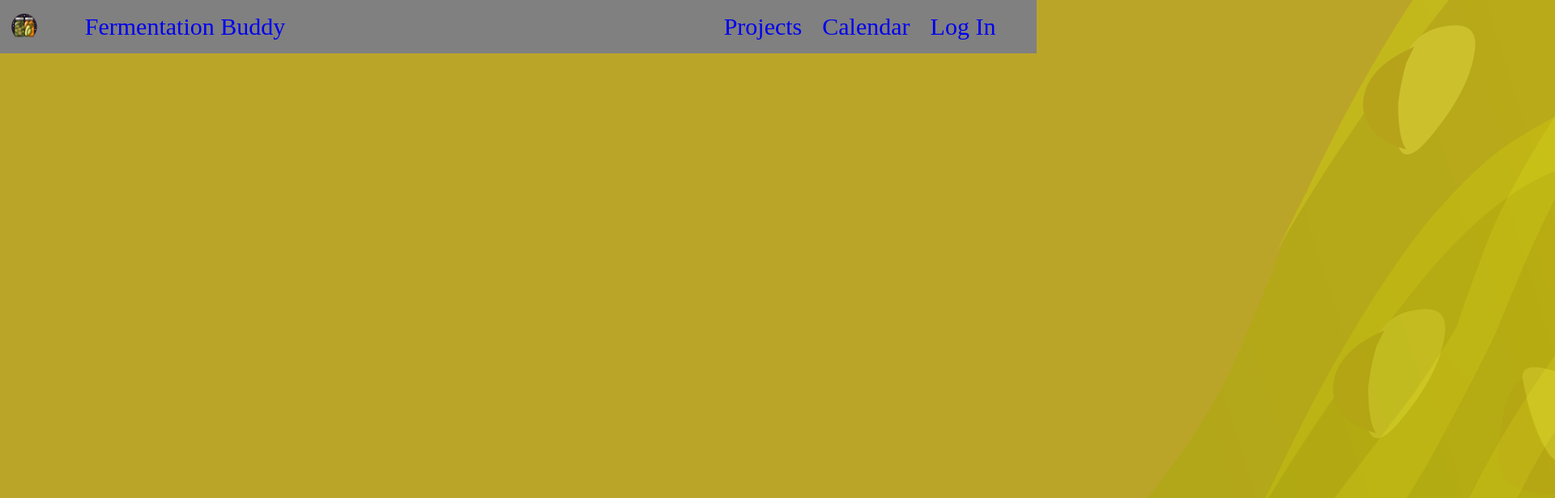
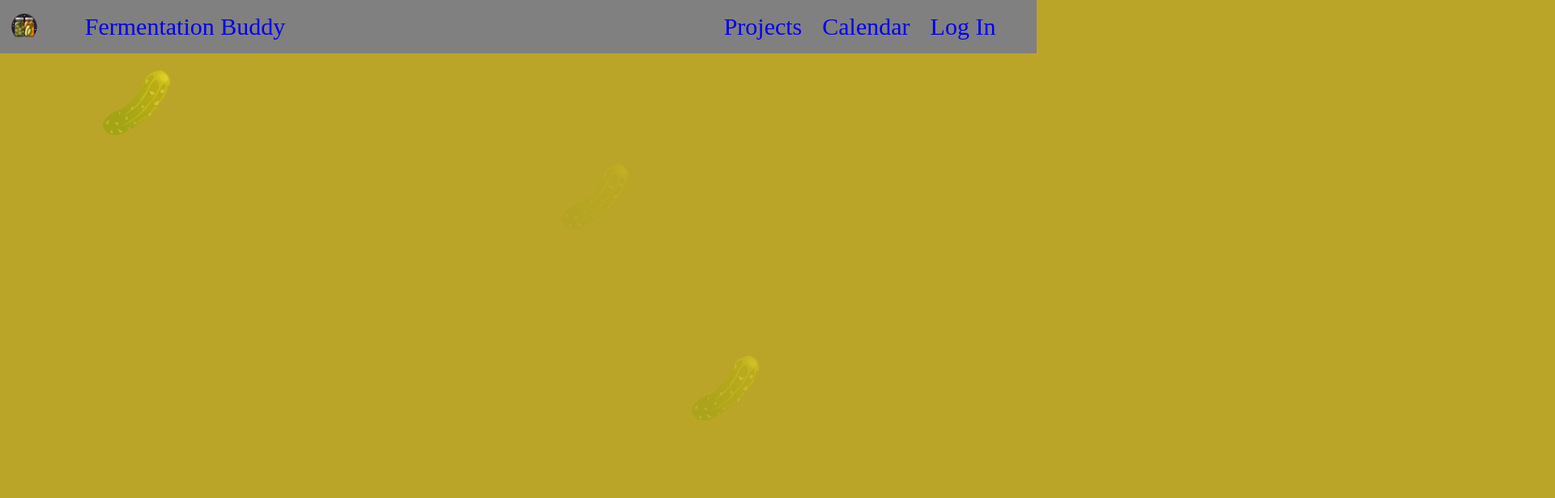
Before and after one commit to haydentinker/Fermentation_Buddy, a React (Create React App) app in the folder fermentation_station/: page /projects in a window 1280 px wide. Shown: the top 616 px of the page at 81% size, 1920 px wide, since content can reach past the window. Built offline with nearby package versions, Linux system fonts and the light colour scheme.

Commit message:
Updating Pickle.css

```diff
--- a/fermentation_station/src/css/Pickle.css
+++ b/fermentation_station/src/css/Pickle.css
@@ -4,32 +4,19 @@
       opacity: 0;
     }
 
-    100% {
-      transform: translateY(-1000px);
+    50% {
+      transform: translateY(-500px);
       opacity: 1;
     }
+    100%{
+      transform: translateY(-1000px);
+      opacity: 0;
+    }
+
   }
 
   .pickle {
+    height:10%;
     position: absolute;
     animation: pickleAnimation 10s linear infinite;
   }
-
-  /* .pickle::before,
-  .pickle::after {
-    content: '';
-    position: absolute;
-    top: 0;
-    left: 0;
-  }
-
-  .pickle::before {
-    top: -20px;
-    left: 10px;
-  }
-
-  .pickle::after {
-    top: 10px;
-    left: -20px;
-  }
-   */
```
